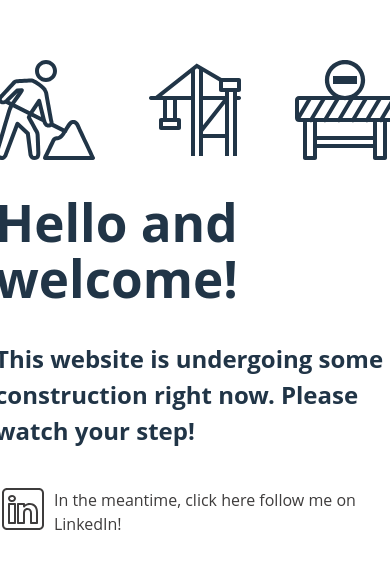
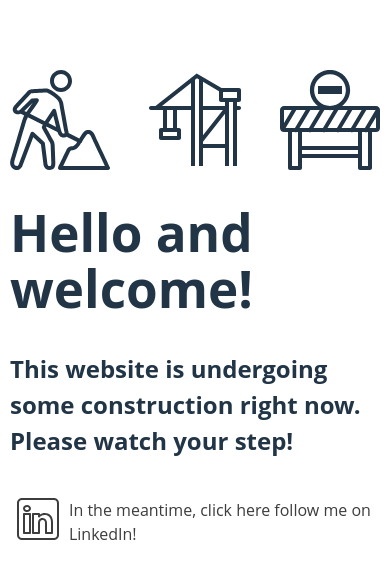
Before and after one commit to CarlFreyer/carlfreyer-com-front, a React (Vite) app: page / in a window 390 px wide. Shown: the part 278-853 px from the top of the page. Built offline with nearby package versions, Linux system fonts and the light colour scheme.

Commit message:
better for mobile

```diff
--- a/src/app/routes/home.jsx
+++ b/src/app/routes/home.jsx
@@ -9,7 +9,6 @@ let Home = () => {
     return (
         <div className="standard_page_container">
             <div className="main_middle">
-                <div>
                 <div className='fullWidthContainer'>
                     <div className='multiLogoContainer'>
                         <DigLogo alt="A man digging."/>
@@ -17,8 +16,10 @@ let Home = () => {
                         <RoadClosedLogo alt="A road closed barrier."/>
                     </div>
                 </div>
+                <div className='fullWidthContainer'>
                     <h1>Hello and welcome!</h1>
                     <h2>This website is undergoing some construction right now. Please watch your step!</h2>
+                </div>
                 <div className="fullWidthContainer">
                     <a href="https://www.linkedin.com/in/carl-k-freyer/" className="hiddenLink leftImageRightText linkedInColors">
                         <div>
@@ -33,7 +34,6 @@ let Home = () => {
                 </div>
             </div>
         </div>
-        </div>
       )
   }
 
--- a/src/app/styles/home.css
+++ b/src/app/styles/home.css
@@ -21,7 +21,7 @@
 
 .multiLogoContainer{
     display: flex;
-    width: 400px;
+    max-width: 400px;
     justify-content: space-between;
 }
 
--- a/src/index.css
+++ b/src/index.css
@@ -68,6 +68,7 @@ button:focus-visible {
 .standard_page_container{
   margin: 0 auto;
   max-width: 1280px;
+  padding: 10px;
 }
 
 .smallLogo{
```
Lines whose indentation alone changed are shown as unchanged.
